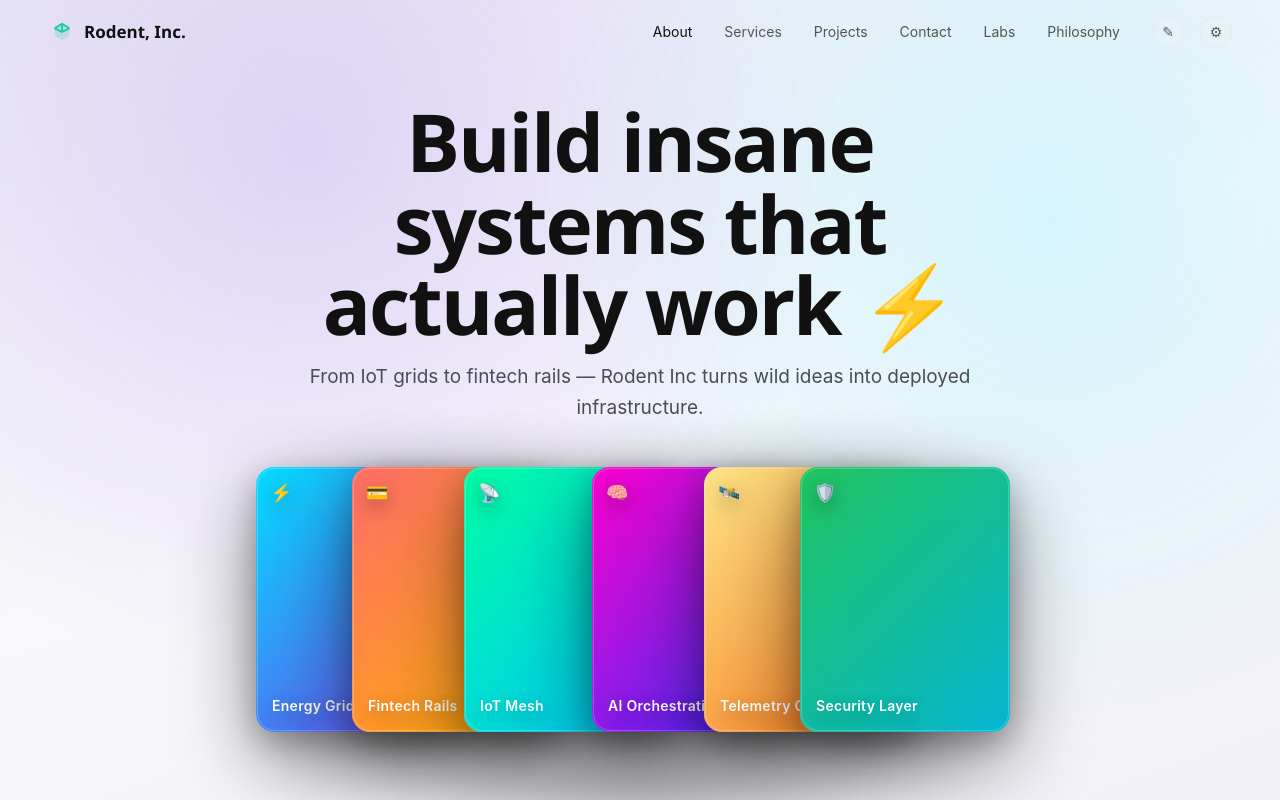
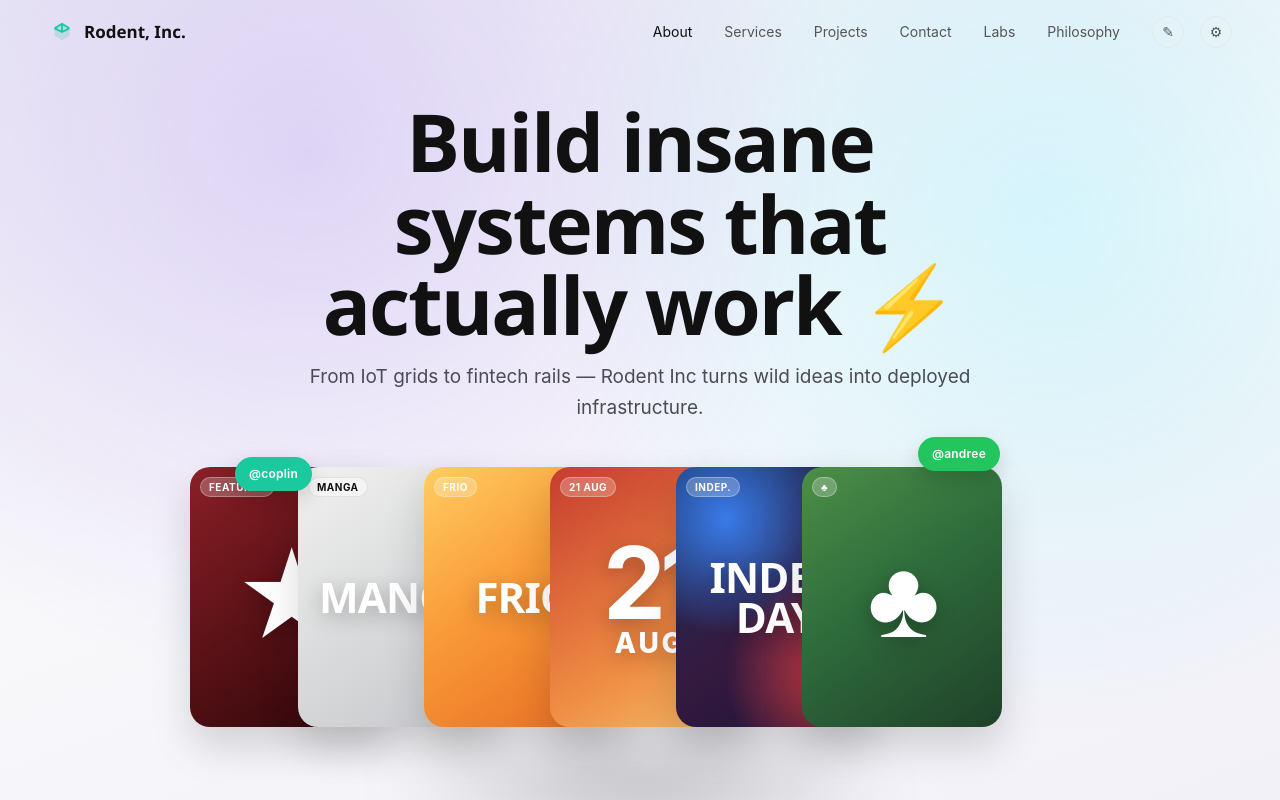
Before and after one commit to senior-netizen/rodent-vision-studio, a Next.js app: page / in a window 1280 px wide. Shown: the top 800 px of the page. Built offline with nearby package versions, Linux system fonts and the light colour scheme.

Commit message:
Update hero fan cards to new six-card stacked design

```diff
--- a/app/globals.css
+++ b/app/globals.css
@@ -110,86 +110,128 @@ nav {
 
 .cards-fan {
   position: relative;
-  width: min(800px, 90vw);
+  width: 100%;
+  max-width: 900px;
   height: 320px;
   margin: 0 auto;
-  perspective: 1100px;
-  isolation: isolate;
 }
 .fan-card {
   position: absolute;
-  width: 210px;
-  height: 265px;
-  border-radius: 18px;
+  width: 200px;
+  height: 260px;
+  border-radius: 20px;
   overflow: hidden;
-  transform-origin: bottom center;
-  transition: all 0.35s cubic-bezier(0.22,1,0.36,1);
-  box-shadow:
-    0 30px 80px rgba(0,0,0,0.45),
-    0 10px 30px rgba(0,0,0,0.25),
-    inset 0 0 0 1px rgba(255,255,255,0.08);
-  backface-visibility: hidden;
+  cursor: pointer;
+  box-shadow: 0 20px 40px rgba(0, 0, 0, 0.15);
+  transform-origin: 50% 95%;
+  transition: transform 0.3s cubic-bezier(0.25, 0.46, 0.45, 0.94), box-shadow 0.3s ease;
 }
-.fan-card::before {
-  content: "";
-  position: absolute;
-  inset: -2px;
-  border-radius: inherit;
-  background: inherit;
-  filter: blur(20px);
-  opacity: 0.6;
-  z-index: -1;
-}
-.fan-card::after {
-  content: "";
-  position: absolute;
-  inset: 1px;
-  border-radius: inherit;
-  border: 1px solid rgba(255,255,255,0.22);
-  pointer-events: none;
-}
-.fan-card:nth-child(1) { transform: rotate(-20deg); left: 2%; z-index: 1; }
-.fan-card:nth-child(2) { transform: rotate(-12deg); left: 14%; z-index: 2; }
-.fan-card:nth-child(3) { transform: rotate(-4deg) scale(1.02); left: 28%; z-index: 3; }
-.fan-card:nth-child(4) { transform: rotate(4deg) scale(1.02); left: 44%; z-index: 4; }
-.fan-card:nth-child(5) { transform: rotate(12deg); left: 58%; z-index: 5; }
-.fan-card:nth-child(6) { transform: rotate(20deg); left: 70%; z-index: 6; }
 .fan-card:hover {
-  transform: translateY(-20px) scale(1.05) !important;
+  --card-raise: -16px;
+  transform: translateY(var(--card-raise)) rotate(var(--card-rotation)) scale(1.02);
   z-index: 20;
-  box-shadow:
-    0 50px 120px rgba(0,0,0,0.6),
-    0 20px 60px rgba(0,0,0,0.35);
+  box-shadow: 0 30px 50px rgba(0, 0, 0, 0.22);
 }
 
-.card-1 { background: linear-gradient(135deg,#00E0FF,#7C3AED); }
-.card-2 { background: linear-gradient(135deg,#FF6B6B,#FFB800); }
-.card-3 { background: linear-gradient(135deg,#00FFA3,#00C2FF); }
-.card-4 { background: linear-gradient(135deg,#FF00CC,#3333FF); }
-.card-5 { background: linear-gradient(135deg,#FDE68A,#F97316); }
-.card-6 { background: linear-gradient(135deg,#22C55E,#06B6D4); }
+.card-1 { --card-rotation: -18deg; left: 0%; z-index: 1; transform: rotate(var(--card-rotation)); background: linear-gradient(145deg, #8a1f26 0%, #5f1318 45%, #2a0508 100%); }
+.card-2 { --card-rotation: -11deg; left: 12%; z-index: 2; transform: rotate(var(--card-rotation)); background: linear-gradient(145deg, #f1f1f0 0%, #dbdcdd 48%, #c4c6ca 100%); color: var(--dark); }
+.card-3 { --card-rotation: -4deg; left: 26%; z-index: 3; transform: rotate(var(--card-rotation)); background: linear-gradient(145deg, #ffcd61 0%, #f99a38 45%, #e66a22 100%); }
+.card-4 { --card-rotation: 3deg; left: 40%; z-index: 4; transform: rotate(var(--card-rotation)); background: linear-gradient(150deg, #c73c2f 0%, #ef8c43 65%, #f4bd67 100%); }
+.card-5 { --card-rotation: 10deg; left: 54%; z-index: 5; transform: rotate(var(--card-rotation)); background: radial-gradient(circle at 25% 20%, rgba(59, 130, 246, 0.92), transparent 45%), radial-gradient(circle at 80% 80%, rgba(239, 68, 68, 0.88), transparent 42%), linear-gradient(145deg, #15305d 0%, #351a3f 55%, #1d1237 100%); }
+.card-6 { --card-rotation: 17deg; left: 68%; z-index: 6; transform: rotate(var(--card-rotation)); background: linear-gradient(145deg, #4c8f47 0%, #2f6d3c 45%, #1f4129 100%); }
+
+.card-content {
+  position: relative;
+  width: 100%;
+  height: 100%;
+  overflow: hidden;
+}
+
+.card-badge {
+  position: absolute;
+  top: 10px;
+  left: 10px;
+  z-index: 2;
+  padding: 4px 8px;
+  border-radius: 999px;
+  background: rgba(255, 255, 255, 0.24);
+  border: 1px solid rgba(255, 255, 255, 0.3);
+  font-size: 10px;
+  font-weight: 700;
+  letter-spacing: 0.05em;
+  line-height: 1;
+  color: #fff;
+}
+
+.card-2 .card-badge { color: var(--dark); background: rgba(255, 255, 255, 0.48); border-color: rgba(0, 0, 0, 0.08); }
 
 .card-inner {
   position: relative;
   height: 100%;
-  padding: 16px;
+  padding: 18px;
   display: flex;
-  align-items: flex-end;
+  align-items: center;
+  justify-content: center;
   color: white;
-  font-weight: 600;
-  text-shadow: 0 6px 20px rgba(0,0,0,0.35);
+  font-weight: 700;
+  text-align: center;
+  text-shadow: 0 6px 20px rgba(0, 0, 0, 0.25);
 }
 
-.emoji {
-  position: absolute;
-  top: 12px;
-  left: 14px;
-  font-size: 18px;
+.card-art {
+  font-size: 110px;
+  line-height: 1;
+  letter-spacing: -0.03em;
 }
 
-.title {
-  font-size: 14px;
+.card-art-text {
+  font-size: 42px;
+  line-height: 0.95;
+  letter-spacing: -0.02em;
+  font-family: var(--font-syne), sans-serif;
+}
+
+.card-date {
+  display: flex;
+  flex-direction: column;
+  align-items: center;
+  line-height: 0.92;
+}
+
+.date-num {
+  font-size: 100px;
+  letter-spacing: -0.06em;
+}
+
+.date-month {
+  margin-top: 2px;
+  font-size: 28px;
+  letter-spacing: 0.1em;
+  font-weight: 800;
+}
+
+.floating-badge {
+  position: absolute;
+  z-index: 30;
+  padding: 8px 14px;
+  border-radius: 999px;
+  color: #fff;
+  font-size: 12px;
+  font-weight: 600;
   letter-spacing: 0.02em;
+  box-shadow: 0 8px 20px rgba(0, 0, 0, 0.15);
+}
+
+.floating-badge-coplin {
+  top: -10px;
+  left: 5%;
+  background: #1ac99e;
+}
+
+.floating-badge-andree {
+  top: -30px;
+  right: 10%;
+  background: #22c55e;
 }
 
 .cards-fan::after {
@@ -305,9 +347,10 @@ section { padding: 100px 2rem; max-width: 1200px; margin: 0 auto; }
     height: 214px;
   }
 
-  .title {
-    font-size: 12px;
-  }
+  .card-art { font-size: 80px; }
+  .card-art-text { font-size: 30px; }
+  .date-num { font-size: 72px; }
+  .date-month { font-size: 22px; }
 
   .mp-grid-desktop { display: none; }
   .mp-carousel {
@@ -439,12 +482,17 @@ footer p { color: rgba(255,255,255,0.5); font-size: 14px; margin-bottom: 2rem; }
   .hero-btns button { width: 100%; max-width: 280px; }
   .cards-fan { height: 220px; width: min(520px, 95vw); }
   .fan-card { width: 120px; height: 170px; }
-  .fan-card:nth-child(1) { left: 1%; }
-  .fan-card:nth-child(2) { left: 11%; }
-  .fan-card:nth-child(3) { left: 27%; }
-  .fan-card:nth-child(4) { left: 43%; }
-  .fan-card:nth-child(5) { left: 59%; }
-  .fan-card:nth-child(6) { left: 74%; }
+  .card-1 { left: 1%; }
+  .card-2 { left: 11%; }
+  .card-3 { left: 27%; }
+  .card-4 { left: 43%; }
+  .card-5 { left: 59%; }
+  .card-6 { left: 74%; }
+  .card-art { font-size: 56px; }
+  .card-art-text { font-size: 24px; }
+  .date-num { font-size: 56px; }
+  .date-month { font-size: 16px; }
+  .floating-badge { font-size: 10px; padding: 6px 10px; }
   .bubble { font-size: 11px; padding: 5px 10px; }
   .bubble-1 { left: 3%; top: 6px; }
   .bubble-2 { right: 3%; top: 4px; }
@@ -471,13 +519,13 @@ footer p { color: rgba(255,255,255,0.5); font-size: 14px; margin-bottom: 2rem; }
 
 @media (max-width: 640px) {
   .cards-fan { height: 180px; }
-  .fan-card:nth-child(5),
-  .fan-card:nth-child(6),
-  .bubble-2 { display: none; }
-  .fan-card:nth-child(1) { left: 2%; transform: rotate(-14deg); }
-  .fan-card:nth-child(2) { left: 21%; transform: rotate(-4deg); }
-  .fan-card:nth-child(3) { left: 42%; transform: rotate(5deg); }
-  .fan-card:nth-child(4) { left: 62%; transform: rotate(13deg); }
+  .card-5,
+  .card-6,
+  .floating-badge-andree { display: none; }
+  .card-1 { left: 2%; --card-rotation: -14deg; }
+  .card-2 { left: 21%; --card-rotation: -4deg; }
+  .card-3 { left: 42%; --card-rotation: 5deg; }
+  .card-4 { left: 62%; --card-rotation: 13deg; }
 }
 
 .art-shape { width: 100%; height: 100%; display: flex; align-items: center; justify-content: center; }
--- a/app/page.tsx
+++ b/app/page.tsx
@@ -2,7 +2,7 @@
 
 import Link from 'next/link';
 import Image from 'next/image';
-import { useEffect, useMemo, useRef, useState } from 'react';
+import { useEffect, useRef, useState } from 'react';
 import { useRouter } from 'next/navigation';
 import { AnimatePresence, motion, useScroll, useSpring, useTransform } from 'framer-motion';
 import { StartProjectModal } from '@/components/contact/start-project-modal';
@@ -29,17 +29,6 @@ export default function HomePage() {
   const [touchStartX, setTouchStartX] = useState<number | null>(null);
   const [mobileProjectIndex, setMobileProjectIndex] = useState(0);
   const [projectTouchStartX, setProjectTouchStartX] = useState<number | null>(null);
-  const heroFanCards = useMemo(
-    () => [
-      { className: 'card-1', emoji: '⚡', title: 'Energy Grid' },
-      { className: 'card-2', emoji: '💳', title: 'Fintech Rails' },
-      { className: 'card-3', emoji: '📡', title: 'IoT Mesh' },
-      { className: 'card-4', emoji: '🧠', title: 'AI Orchestration' },
-      { className: 'card-5', emoji: '🛰️', title: 'Telemetry Core' },
-      { className: 'card-6', emoji: '🛡️', title: 'Security Layer' },
-    ],
-    [],
-  );
   const serviceVisuals = ['art-gradient-dots', 'art-gradient-rainbow', 'art-teal', 'art-gradient-purple'];
 
   const heroRef = useRef<HTMLDivElement | null>(null);
@@ -68,41 +57,6 @@ export default function HomePage() {
     };
     window.addEventListener('resize', onResize, { passive: true });
     return () => window.removeEventListener('resize', onResize);
-  }, []);
-
-  useEffect(() => {
-    const cards = Array.from(document.querySelectorAll<HTMLElement>('.fan-card'));
-    if (!cards.length) return undefined;
-
-    const cleanups = cards.map((card) => {
-      const computedTransform = window.getComputedStyle(card).transform;
-      card.dataset.baseTransform = computedTransform === 'none' ? '' : computedTransform;
-
-      const handleMouseMove = (event: MouseEvent) => {
-        const rect = card.getBoundingClientRect();
-        const x = (event.clientX - rect.left) / rect.width - 0.5;
-        const y = (event.clientY - rect.top) / rect.height - 0.5;
-        const base = card.dataset.baseTransform || '';
-
-        card.style.transform = `${base} rotateX(${y * -6}deg) rotateY(${x * 8}deg) translateY(-20px) scale(1.05)`;
-      };
-
-      const handleMouseLeave = () => {
-        card.style.transform = '';
-      };
-
-      card.addEventListener('mousemove', handleMouseMove);
-      card.addEventListener('mouseleave', handleMouseLeave);
-
-      return () => {
-        card.removeEventListener('mousemove', handleMouseMove);
-        card.removeEventListener('mouseleave', handleMouseLeave);
-      };
-    });
-
-    return () => {
-      cleanups.forEach((cleanup) => cleanup());
-    };
   }, []);
 
   useEffect(() => {
@@ -221,21 +175,71 @@ export default function HomePage() {
         </div>
 
         <motion.div className="cards-fan" variants={heroItem} style={{ y: heroParallaxY, willChange: 'transform' }}>
-          {heroFanCards.map((card, index) => (
+          <span className="floating-badge floating-badge-coplin">@coplin</span>
+          <span className="floating-badge floating-badge-andree">@andree</span>
+
           <motion.div
-              key={card.title}
-              className={`fan-card ${card.className}`}
+            className="fan-card card-1"
             initial={{ opacity: 0, y: 28 }}
             animate={{ opacity: 1, y: 0 }}
-              transition={{ duration: 0.55, ease: easeCurve, delay: 0.2 + index * 0.07 }}
+            transition={{ duration: 0.55, ease: easeCurve, delay: 0.2 }}
             style={{ willChange: 'transform, opacity' }}
           >
+            <div className="card-content">
+              <span className="card-badge">FEATURED</span>
               <div className="card-inner">
-                <span className="emoji">{card.emoji}</span>
-                <span className="title">{card.title}</span>
+                <div className="card-art">★</div>
+              </div>
             </div>
           </motion.div>
-          ))}
+
+          <motion.div className="fan-card card-2" initial={{ opacity: 0, y: 28 }} animate={{ opacity: 1, y: 0 }} transition={{ duration: 0.55, ease: easeCurve, delay: 0.27 }} style={{ willChange: 'transform, opacity' }}>
+            <div className="card-content">
+              <span className="card-badge">MANGA</span>
+              <div className="card-inner">
+                <div className="card-art-text">MANGA</div>
+              </div>
+            </div>
+          </motion.div>
+
+          <motion.div className="fan-card card-3" initial={{ opacity: 0, y: 28 }} animate={{ opacity: 1, y: 0 }} transition={{ duration: 0.55, ease: easeCurve, delay: 0.34 }} style={{ willChange: 'transform, opacity' }}>
+            <div className="card-content">
+              <span className="card-badge">FRIO</span>
+              <div className="card-inner">
+                <div className="card-art-text">FRIO</div>
+              </div>
+            </div>
+          </motion.div>
+
+          <motion.div className="fan-card card-4" initial={{ opacity: 0, y: 28 }} animate={{ opacity: 1, y: 0 }} transition={{ duration: 0.55, ease: easeCurve, delay: 0.41 }} style={{ willChange: 'transform, opacity' }}>
+            <div className="card-content">
+              <span className="card-badge">21 AUG</span>
+              <div className="card-inner">
+                <div className="card-date">
+                  <span className="date-num">21</span>
+                  <span className="date-month">AUG</span>
+                </div>
+              </div>
+            </div>
+          </motion.div>
+
+          <motion.div className="fan-card card-5" initial={{ opacity: 0, y: 28 }} animate={{ opacity: 1, y: 0 }} transition={{ duration: 0.55, ease: easeCurve, delay: 0.48 }} style={{ willChange: 'transform, opacity' }}>
+            <div className="card-content">
+              <span className="card-badge">INDEP.</span>
+              <div className="card-inner">
+                <div className="card-art-text">INDEP.<br />DAY</div>
+              </div>
+            </div>
+          </motion.div>
+
+          <motion.div className="fan-card card-6" initial={{ opacity: 0, y: 28 }} animate={{ opacity: 1, y: 0 }} transition={{ duration: 0.55, ease: easeCurve, delay: 0.55 }} style={{ willChange: 'transform, opacity' }}>
+            <div className="card-content">
+              <span className="card-badge">♣</span>
+              <div className="card-inner">
+                <div className="card-art">♣</div>
+              </div>
+            </div>
+          </motion.div>
         </motion.div>
       </motion.div>
 
```
Lines whose indentation alone changed are shown as unchanged.
